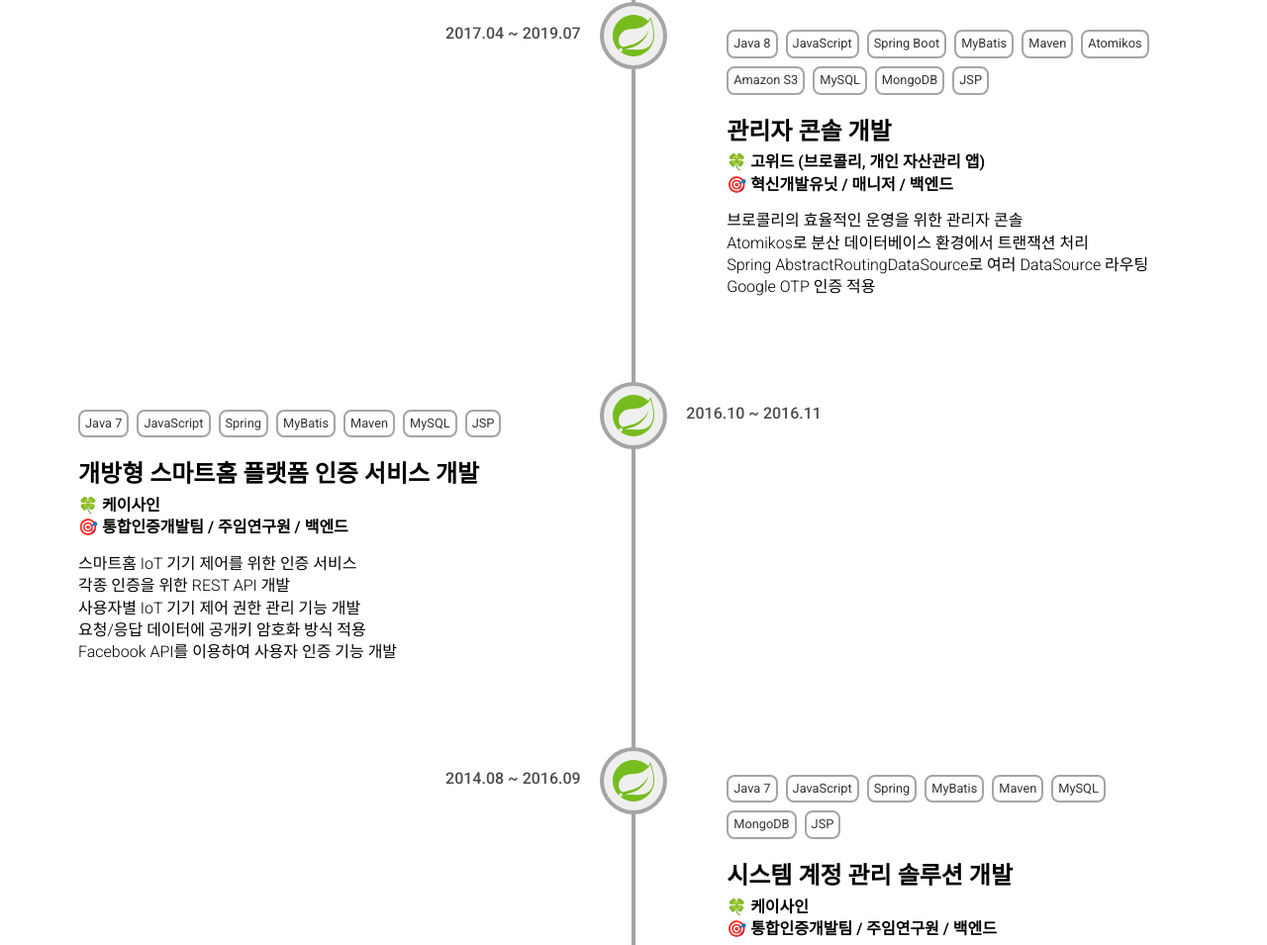
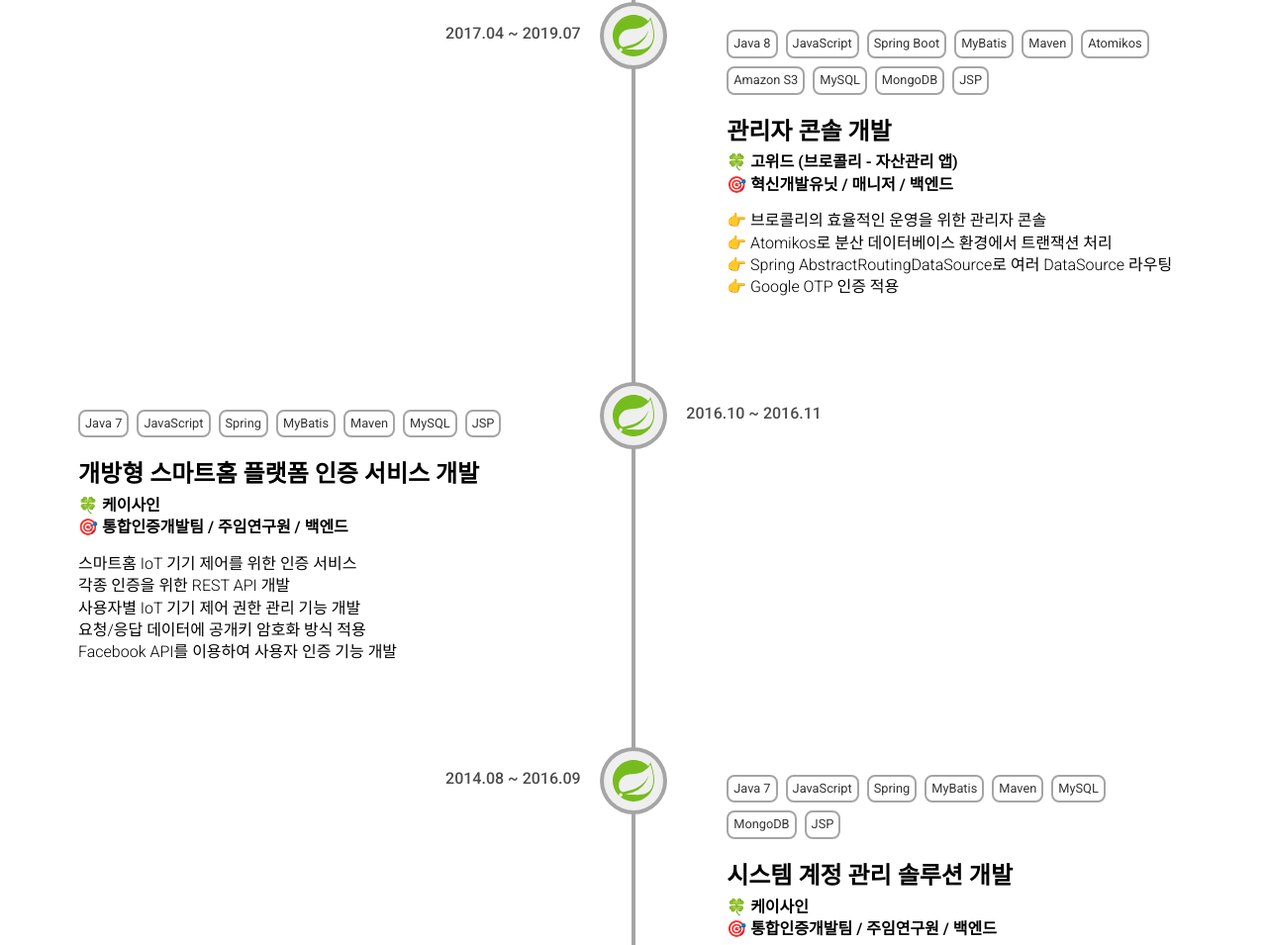
Before and after one commit to ifjso/helloworld, a Gatsby site: page / in a window 1280 px wide. Shown: the part 3642-4597 px from the top of the page at 99% size. Built offline with nearby package versions, Linux system fonts and the light colour scheme; Gatsby itself is replaced by a stand-in of ours.

Commit message:
Update Work Experience “admin”

```diff
--- a/contents/work-experience/admin.md
+++ b/contents/work-experience/admin.md
@@ -3,17 +3,16 @@
 type: work-experience
 created_at: 2020-06-19T23:43:08.909Z
 name: 관리자 콘솔 개발
-company: 고위드 (브로콜리, 개인 자산관리 앱)
+company: 고위드 (브로콜리 - 자산관리 앱)
 position: 혁신개발유닛 / 매니저
 task: 백엔드
-started_at: '2017.04'
-ended_at: '2019.07'
+started_at: "2017.04"
+ended_at: "2019.07"
 base_tech: SpringBoot
 tech_stack: Java 8,JavaScript,Spring Boot,MyBatis,Maven,Atomikos,Amazon
   S3,MySQL,MongoDB,JSP
 ---
-
-브로콜리의 효율적인 운영을 위한 관리자 콘솔<br/>
-Atomikos로 분산 데이터베이스 환경에서 트랜잭션 처리<br/>
-Spring AbstractRoutingDataSource로 여러 DataSource 라우팅<br/>
-Google OTP 인증 적용
+👉 브로콜리의 효율적인 운영을 위한 관리자 콘솔<br/>
+👉 Atomikos로 분산 데이터베이스 환경에서 트랜잭션 처리<br/>
+👉 Spring AbstractRoutingDataSource로 여러 DataSource 라우팅<br/>
+👉 Google OTP 인증 적용
```
